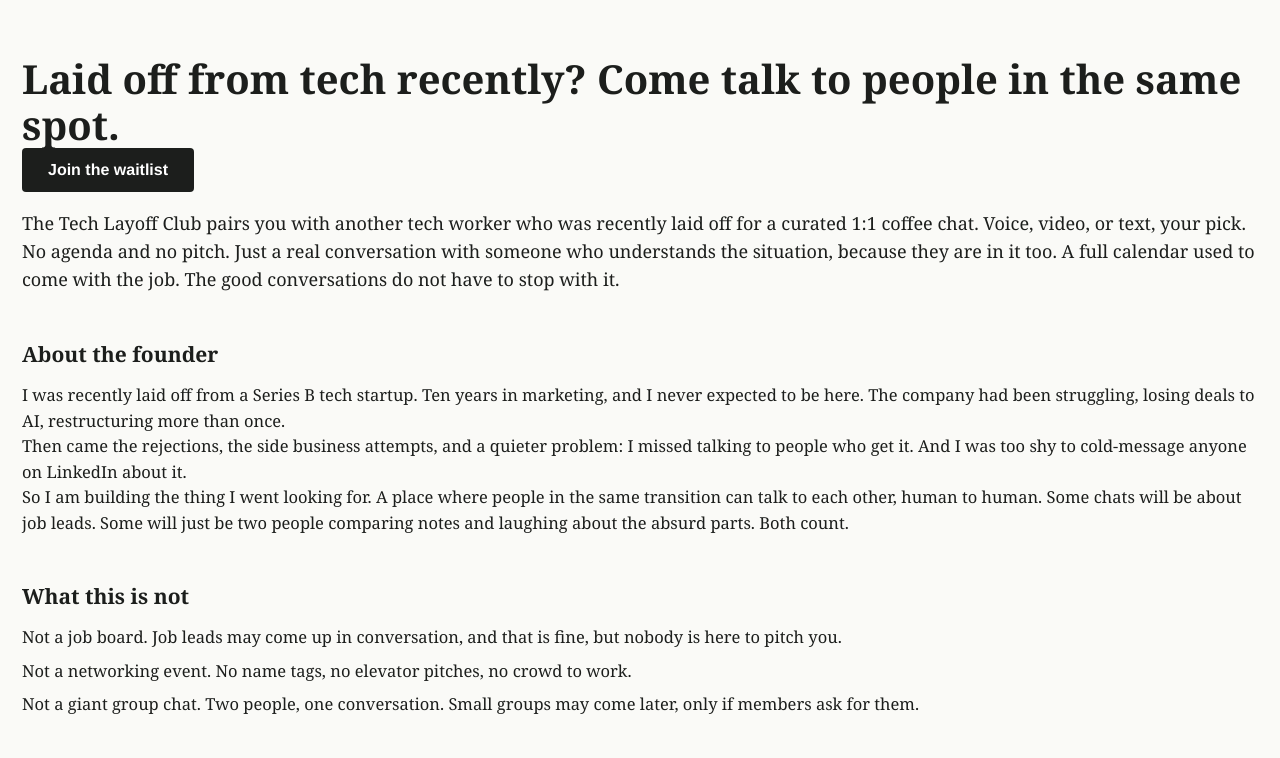
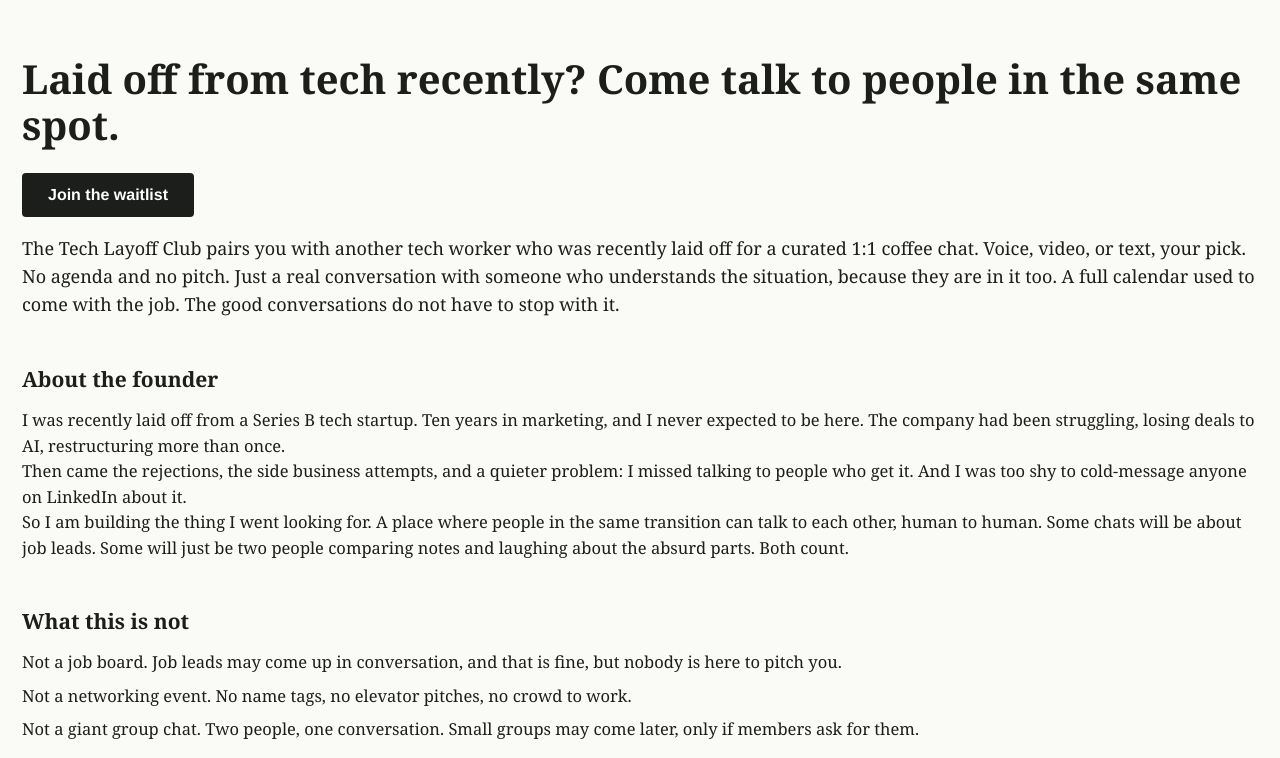
Before and after one commit to Ltang909/techlayoff, a plain HTML site: page index.html in a window 1280 px wide. Shown: the top 758 px of the page. Drawn offline with Linux system fonts and the light colour scheme.

Commit message:
Update index.html

```diff
--- a/index.html
+++ b/index.html
@@ -154,7 +154,7 @@ window._satellite._monitors.push({
 <div class="wrap">
 
   <h1>Laid off from tech recently? Come talk to people in the same spot.</h1>
-  <a href="submitBtn"><button>Join the waitlist</button></a>
+  <a href="#submitBtn"><button style="margin-top: 25px;">Join the waitlist</button></a>
   <p class="sub">The Tech Layoff Club pairs you with another tech worker who was recently laid off for a curated 1:1 coffee chat. Voice, video, or text, your pick. No agenda and no pitch. Just a real conversation with someone who understands the situation, because they are in it too.
 A full calendar used to come with the job. The good conversations do not have to stop with it.</p>
 
```
